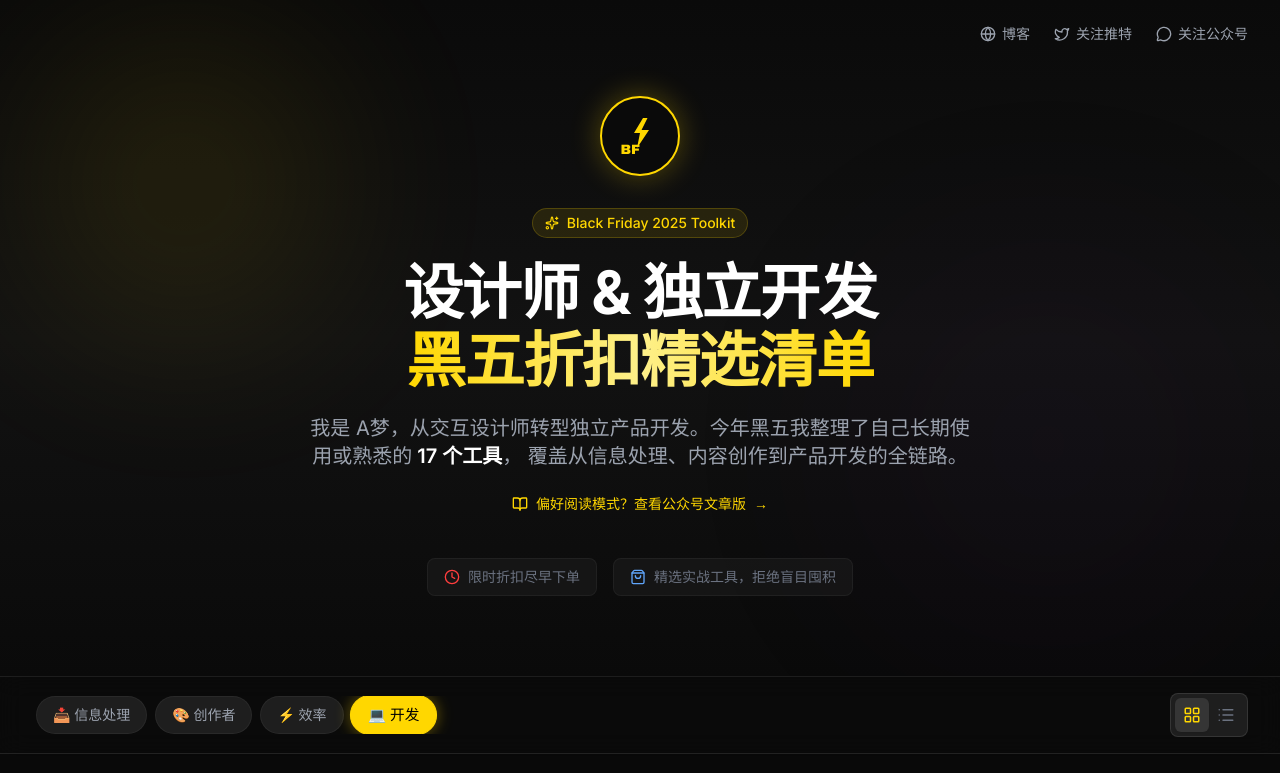
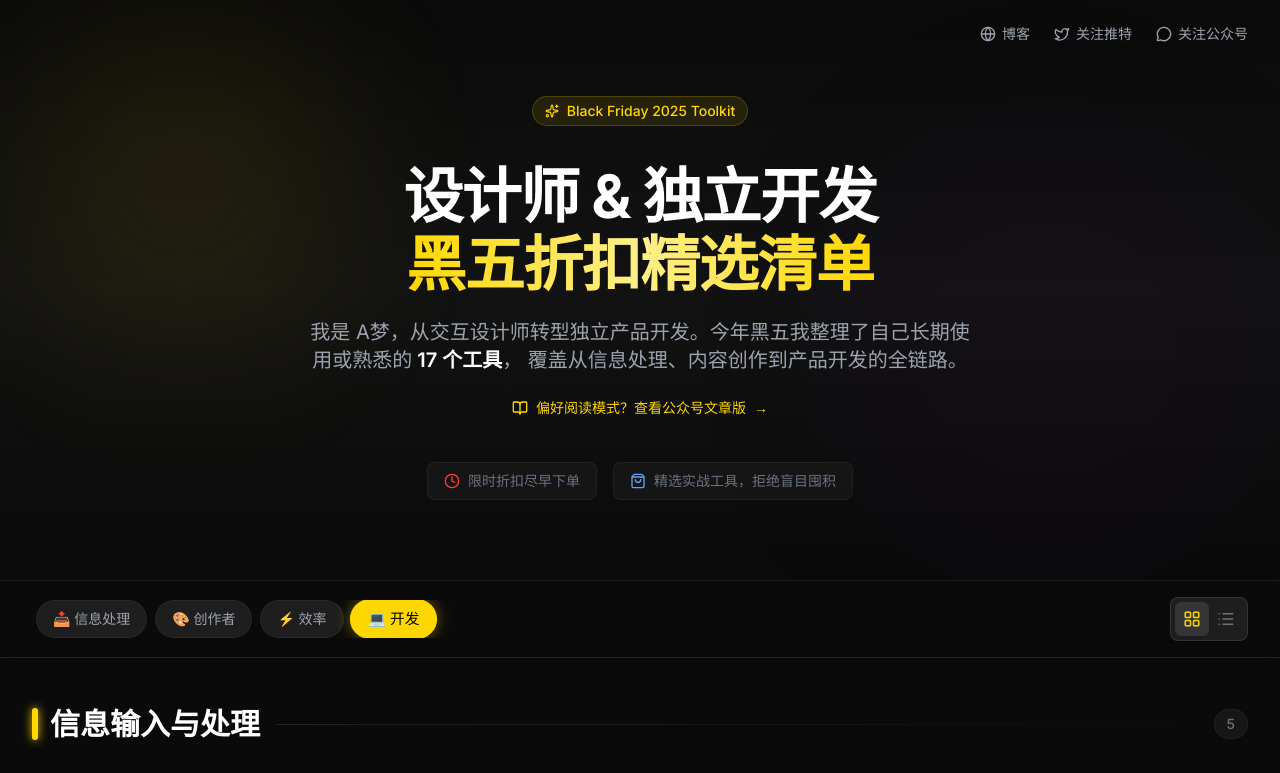
Before and after one commit to zifeixu85/BF2025, a React (Vite) app: page / in a window 1280 px wide. Shown: the top 773 px of the page. Built offline with nearby package versions, Linux system fonts and the light colour scheme; grey boxes are pictures that could not be loaded.

Commit message:
refactor: 简化favicon，移除Logo
- 移除Hero区域的Logo显示
- favicon只保留闪电图标，无文字
- 删除多余的logo.svg文件

```diff
--- a/components/Hero.tsx
+++ b/components/Hero.tsx
@@ -53,16 +53,6 @@ const Hero: React.FC = () => {
       </div>
 
       <div className="relative max-w-4xl mx-auto text-center space-y-6">
-        {/* Logo */}
-        <div className="flex justify-center mb-2">
-          <div className="w-16 h-16 md:w-20 md:h-20 rounded-full bg-bf-black border-2 border-bf-gold shadow-[0_0_30px_rgba(255,215,0,0.3)] flex items-center justify-center">
-            <svg className="w-10 h-10 md:w-12 md:h-12" viewBox="0 0 32 32" fill="none">
-              <path d="M18 4l-6 10h4l-2 10 8-12h-5l4-8h-3z" fill="#FFD700"/>
-              <text x="3" y="28" fontFamily="Arial Black, sans-serif" fontSize="9" fontWeight="bold" fill="#FFD700">BF</text>
-            </svg>
-          </div>
-        </div>
-
         <div className="inline-flex items-center space-x-2 px-3 py-1 rounded-full bg-bf-gold/10 border border-bf-gold/20 text-bf-gold text-sm font-medium mb-4">
           <Sparkles size={14} />
           <span>Black Friday 2025 Toolkit</span>
--- a/index.html
+++ b/index.html
@@ -6,7 +6,7 @@
     <title>2025 黑五工具折扣精选 - A梦推荐</title>
     <meta name="description" content="A梦整理的2025黑五工具折扣信息，覆盖信息处理、内容创作到产品开发。" />
     <link rel="icon" type="image/svg+xml" href="/favicon.svg" />
-    <link rel="apple-touch-icon" href="/logo.svg" />
+    <link rel="apple-touch-icon" href="/favicon.svg" />
     <script src="https://cdn.tailwindcss.com"></script>
     <link href="https://fonts.googleapis.com/css2?family=Inter:wght@300;400;500;600;700&display=swap" rel="stylesheet">
     <script>
```
Also changed, not shown: public/favicon.svg, public/logo.svg (deleted).
